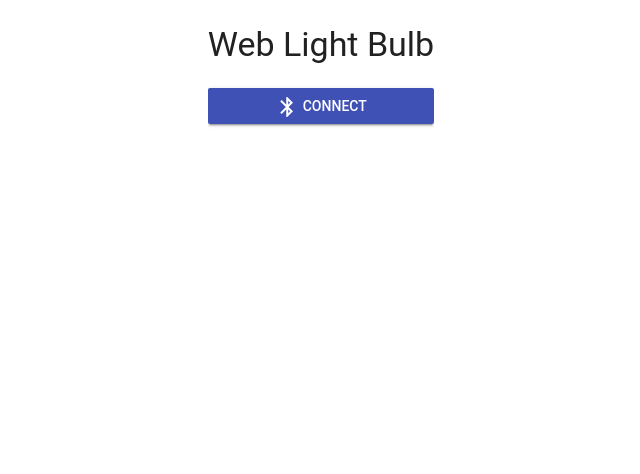
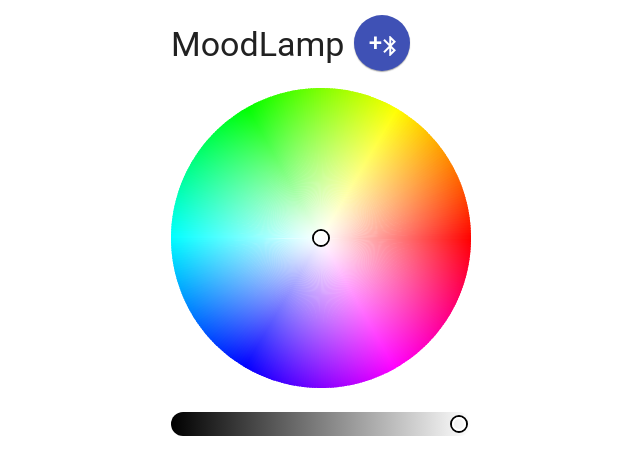
Before and after one commit to aobla/moodlamp, a plain HTML site: page index.html in a window 1280 px wide. Shown: the whole page, without its empty margins (319-959 px from the left). Drawn offline with nearby package versions, Linux system fonts and the light colour scheme.

Commit message:
v1.0.1 first work ver

```diff
--- a/bulb.js
+++ b/bulb.js
@@ -24,7 +24,7 @@ let mouseIsDown = false;
 // });
 
 ColorPicker = iro.ColorPicker("#color-picker", {
-	width: 320,
+	width: 300,
 	padding: 4,
 	sliderMargin: 24,
 	handleRadius: 8,
@@ -79,10 +79,10 @@ function updateColor() {
 }
 
 function onConnected() {
-	document.querySelector('.connect-button').classList.add('hidden');
-	document.querySelector('.connect-another').classList.remove('hidden');
-	document.querySelector('.wheel').classList.remove('hidden');
-	document.querySelector('.mic-button').classList.remove('hidden');
+	// document.querySelector('.connect-button').classList.add('hidden');
+	// document.querySelector('.connect-another').classList.remove('hidden');
+	// document.querySelector('.wheel').classList.remove('hidden');
+	// document.querySelector('.mic-button').classList.remove('hidden');
 	document.querySelector('.power-button').classList.remove('hidden');
 	turnedOn = false;
 }
@@ -153,7 +153,7 @@ function toggleButtons() {
 	Array.from(document.querySelectorAll('.color-buttons button')).forEach(function (colorButton) {
 		colorButton.disabled = !turnedOn;
 	});
-	document.querySelector('.mic-button button').disabled = !turnedOn;
+	// document.querySelector('.mic-button button').disabled = !turnedOn;
     turnedOn ? document.querySelector('.wheel').classList.remove('hidden') : document.querySelector('.wheel').classList.add('hidden');
 }
 
@@ -178,11 +178,11 @@ function blue() {
 		.then(() => console.log('Color set to Blue'));
 }
 
-function listen() {
-	annyang.start({
-		continuous: true
-	});
-}
+// function listen() {
+// 	annyang.start({
+// 		continuous: true
+// 	});
+// }
 
 // Voice commands
 // annyang.addCommands({
@@ -193,7 +193,7 @@ function listen() {
 // 	'turn off': turnOff
 // });
 
-// Install service worker - for offline support
-// if ('serviceWorker' in navigator) {
-// 	navigator.serviceWorker.register('serviceworker.js');
-// }
+//Install service worker - for offline support
+if ('serviceWorker' in navigator) {
+	navigator.serviceWorker.register('serviceworker.js');
+}
--- a/index.html
+++ b/index.html
@@ -2,7 +2,7 @@
 <html>
 
 <head>
-	<title>Magic Blue</title>
+	<title>MoodLamp</title>
 
 	<meta name="viewport" content="width=device-width, initial-scale=1.0">
 	<!-- Origin Trial Token, feature = Web Bluetooth, origin = https://urish.github.io, expires = 2017-01-24 -->
@@ -27,8 +27,8 @@
 
 
 			<div class="title-and-connect">
-				<h3 id="title">Web Light Bulb</h3>
-				<div class="connect-another hidden">
+				<h3 id="title">MoodLamp</h3>
+				<div class="connect-another">
 					<button onclick="connect()" class="mdl-button mdl-js-button mdl-button--fab mdl-button--raised mdl-button--colored mdl-js-ripple-effect"
 					    style="background: rgb(63,81,181); top: 15px;">
                         <i class="material-icons connect-another-icon">bluetooth</i> +
@@ -36,19 +36,19 @@
 				</div>
 			</div>
 
-
-			<button onclick="onConnected()" class="connect-button mdl-button mdl-js-button mdl-button--raised mdl-button--colored">
+<!--
+			<button onclick="onConnected()" class="connect-button mdl-button mdl-js-button mdl-button--raised mdl-button--colored hidden">
                 <i class="material-icons">bluetooth</i> Connect
             </button>
-
+			 -->
 			<div class="power-button hidden">
 				<button onclick="turnOnOff()" class="mdl-button mdl-js-button mdl-button--fab mdl-button--raised mdl-js-ripple-effect on-off">
                     <i class="material-icons">lightbulb_outline</i>
                 </button>
 			</div>
 
-            <div class="wheel hidden" id="color-picker"></div>
-
+            <div class="wheel" id="color-picker"></div>
+<!--
 			<div class="color-buttons hidden">
 				<button onclick="red()" class="mdl-button mdl-js-button mdl-button--fab mdl-button--raised mdl-js-ripple-effect" style="background:#ffa0a0">
                     R
@@ -68,11 +68,11 @@
 				<button onclick="listen()" class="mdl-button mdl-js-button mdl-button--fab mdl-button--raised mdl-js-ripple-effect">
                     <i class="material-icons">microphone</i>
                 </button>
-			</div>
+			</div> -->
 		</main>
 	</div>
 
-	<script src="https://cdnjs.cloudflare.com/ajax/libs/annyang/2.6.1/annyang.min.js"></script>
+<!-- 	<script src="https://cdnjs.cloudflare.com/ajax/libs/annyang/2.6.1/annyang.min.js"></script> -->
 	<script src="bulb.js"></script>
 </body>
 
```
Also changed, not shown: manifest.json.
